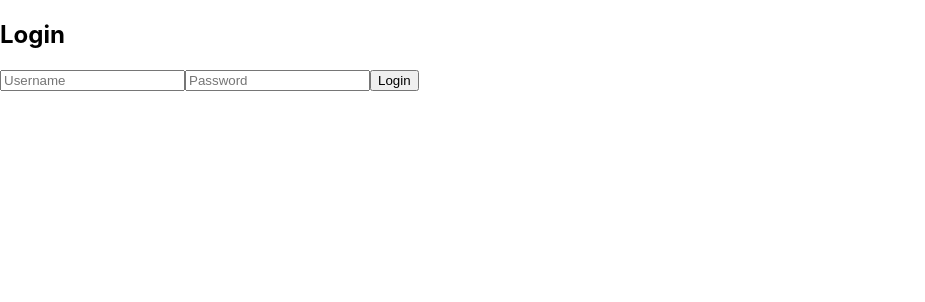
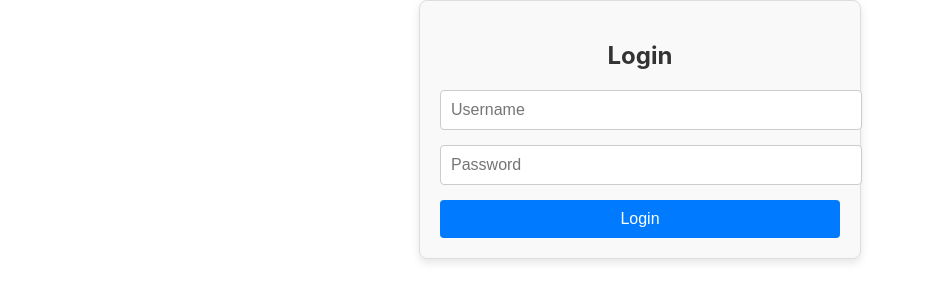
Before and after one commit to harrygao56/PicAIsso, a React (Create React App) app in the folder client/: page /login in a window 1280 px wide. Shown: the top 302 px of the page, without its empty margins (0-925 px from the left). Built offline with nearby package versions, Linux system fonts and the light colour scheme.

Commit message:
hook added

```diff
--- /dev/null
+++ b/client/src/Hooks/useMessages.js
@@ -0,0 +1,76 @@
+import { useState, useEffect } from 'react';
+import axios from 'axios';
+
+// Custom Hook
+const useMessages = () => {
+  const [people, setPeople] = useState([]);
+  const [messageMap, setMessageMap] = useState({});
+  const [loading, setLoading] = useState(true);
+  const [error, setError] = useState(null);
+
+  useEffect(() => {
+    const fetchMessages = async () => {
+      try {
+        // Get the token from localStorage
+        const token = localStorage.getItem('token');
+
+        if (!token) {
+          throw new Error('Token not found');
+        }
+
+        // Fetch the messages from the API with Bearer token authorization
+        const response = await axios.get('http://localhost:8000/messages', {
+          headers: {
+            Authorization: `Bearer ${token}`, // Use the token from local storage
+          }
+        });
+
+        const messages = response.data;
+
+        // Use a Map to track people you've messaged with
+        const messageMap = new Map();
+        const currentUser = localStorage.getItem('username');
+
+        messages.forEach((message) => {
+          const { sender, recipient } = message;
+          console.log(recipient);
+
+          // Determine the "other person" based on whether the current user is the sender or the recipient
+          const otherPerson = sender.username === currentUser ? recipient : sender;
+
+          // Initialize the list for the other person if not present
+          if (!messageMap.has(otherPerson.username)) {
+            messageMap.set(otherPerson.username, []);
+          }
+
+          // Add the message to the list for the other person
+          messageMap.get(otherPerson.username).push(message);
+        });
+        console.log(messageMap);
+
+        // Sort people by the timestamp of their most recent message
+        const sortedPeople = [...messageMap.entries()]
+          .sort((a, b) => {
+            const latestMessageA = a[1][a[1].length - 1].timestamp;
+            const latestMessageB = b[1][b[1].length - 1].timestamp;
+            return new Date(latestMessageB) - new Date(latestMessageA);
+          })
+          .map(entry => entry[0]);  // Extract just the usernames after sorting
+          console.log(sortedPeople);
+        // Convert the Map to an object to use in state
+        setPeople(sortedPeople);
+        setMessageMap(Object.fromEntries(messageMap));  // Convert Map to a plain object
+        setLoading(false);
+      } catch (err) {
+        setError(err.message || 'Failed to fetch messages');
+        setLoading(false);
+      }
+    };
+
+    fetchMessages();
+  }, []);
+
+  return { people, messageMap, loading, error };
+};
+
+export default useMessages;
--- a/client/src/components/Login.js
+++ b/client/src/components/Login.js
@@ -5,10 +5,12 @@ import { useNavigate } from 'react-router-dom';
 function Login({ setIsAuthenticated }) {
   const [username, setUsername] = useState('');
   const [password, setPassword] = useState('');
+  const [errorMessage, setErrorMessage] = useState('');
   const history = useNavigate();
 
   const handleSubmit = async (e) => {
     e.preventDefault();
+    setErrorMessage('');
     try {
       const formData = new URLSearchParams();
       formData.append('username', username);
@@ -18,32 +20,86 @@ function Login({ setIsAuthenticated }) {
         headers: { 'Content-Type': 'application/x-www-form-urlencoded' }
       });
       localStorage.setItem('token', response.data.access_token);
+      localStorage.setItem('username', username);
       setIsAuthenticated(true);
       history('/messages');
     } catch (error) {
       console.error('Login failed:', error.response?.data?.detail || error.message);
-      // You might want to set an error state here to display to the user
+      setErrorMessage(error.response?.data?.detail || 'Login failed. Please try again.');
+    }
+  };
+
+  // Inline CSS styles
+  const styles = {
+    container: {
+      maxWidth: '400px',
+      margin: '0 auto',
+      padding: '20px',
+      border: '1px solid #ddd',
+      borderRadius: '8px',
+      boxShadow: '0px 4px 8px rgba(0, 0, 0, 0.1)',
+      backgroundColor: '#f9f9f9',
+      textAlign: 'center'
+    },
+    heading: {
+      marginBottom: '20px',
+      color: '#333'
+    },
+    form: {
+      display: 'flex',
+      flexDirection: 'column',
+      gap: '15px'
+    },
+    input: {
+      padding: '10px',
+      fontSize: '16px',
+      border: '1px solid #ccc',
+      borderRadius: '4px',
+      width: '100%'
+    },
+    button: {
+      padding: '10px 20px',
+      fontSize: '16px',
+      color: '#fff',
+      backgroundColor: '#007bff',
+      border: 'none',
+      borderRadius: '4px',
+      cursor: 'pointer'
+    },
+    buttonHover: {
+      backgroundColor: '#0056b3'
+    },
+    errorMessage: {
+      marginTop: '15px',
+      color: '#e74c3c',
+      fontWeight: 'bold'
     }
   };
 
   return (
-    <div>
-      <h2>Login</h2>
-      <form onSubmit={handleSubmit}>
+    <div style={styles.container}>
+      <h2 style={styles.heading}>Login</h2>
+      <form onSubmit={handleSubmit} style={styles.form}>
         <input
           type="text"
           placeholder="Username"
           value={username}
           onChange={(e) => setUsername(e.target.value)}
+          style={styles.input}
         />
         <input
           type="password"
           placeholder="Password"
           value={password}
           onChange={(e) => setPassword(e.target.value)}
+          style={styles.input}
         />
-        <button type="submit">Login</button>
+        <button type="submit" style={styles.button}>
+          Login
+        </button>
       </form>
+
+      {errorMessage && <p style={styles.errorMessage}>{errorMessage}</p>}
     </div>
   );
 }
--- a/client/src/components/MessageList.js
+++ b/client/src/components/MessageList.js
@@ -1,38 +1,45 @@
-import React, { useState, useEffect } from 'react';
-import axios from 'axios';
+import React, { useState } from 'react';
 import { Link } from 'react-router-dom';
+import useMessages from '../Hooks/useMessages'; // Adjust path as needed
+import SideBar from './SideBar';
+import MessagesBox from './MessagesBox';
 
 function MessageList() {
-  const [messages, setMessages] = useState([]);
+  const { people, messageMap, loading, error } = useMessages();
+  const [selectedPerson, setSelectedPerson] = useState(null);
+  const currentUser = 'your-username';  // Replace with your actual username or authentication logic
 
-  useEffect(() => {
-    const fetchMessages = async () => {
-      try {
-        const response = await axios.get('http://localhost:8000/messages', {
-          headers: { Authorization: `Bearer ${localStorage.getItem('token')}` }
-        });
-        setMessages(response.data);
-      } catch (error) {
-        console.error('Failed to fetch messages:', error);
-      }
-    };
+  if (loading) return <div>Loading...</div>;
+  if (error) return <div>{error}</div>;
 
-    fetchMessages();
-  }, []);
+  const handleSelectPerson = (person) => {
+    setSelectedPerson(person);
+  };
 
   return (
-    <div>
-      <h2>Messages</h2>
-      <Link to="/compose">Compose New Message</Link>
-      <ul>
-        {messages.map((message) => (
-          <li key={message.id}>
-            <strong>From: {message.sender.username}</strong>
-            <p>{message.content}</p>
-            <small>{new Date(message.timestamp).toLocaleString()}</small>
-          </li>
-        ))}
-      </ul>
+    <div className="message-container" style={{ display: 'flex' }}>
+      {/* Sidebar with list of people */}
+      <SideBar
+        people={people}
+        onSelectPerson={handleSelectPerson}
+        selectedPerson={selectedPerson}
+      />
+
+      {/* Main message area */}
+      <div style={{ flex: 1, padding: '20px' }}>
+        <h2>Messages</h2>
+        <Link to="/compose">Compose New Message</Link>
+
+        {/* Show conversation if a person is selected */}
+        {selectedPerson ? (
+          <MessagesBox
+            messages={messageMap[selectedPerson] || []}
+            currentUser={currentUser}
+          />
+        ) : (
+          <div>Select a person to view the conversation.</div>
+        )}
+      </div>
     </div>
   );
 }
--- /dev/null
+++ b/client/src/components/MessageSelect.js
@@ -0,0 +1,25 @@
+import React from 'react';
+
+function MessageSelect({ personName, onSelectPerson, selectedPerson }) {
+  return (
+    <div
+      onClick={() => onSelectPerson(personName)}
+      style={{
+        fontWeight: personName === selectedPerson ? 'bold' : 'normal',
+        cursor: 'pointer',
+        width: '100%',  // Takes full width of the parent flexbox container
+        height: '100px',  // Fixed height of 200px
+        display: 'flex',
+        alignItems: 'center',  // Vertically center the text
+        justifyContent: 'center',  // Horizontally center the text
+        backgroundColor: personName === selectedPerson ? '#e0e0e0' : '#f9f9f9', // Optional background change on selection
+        border: '1px solid #ccc',  // Optional border for visual separation
+        boxSizing: 'border-box'  // Ensure padding and border are included in the width/height
+      }}
+    >
+      {personName}
+    </div>
+  );
+}
+
+export default MessageSelect;
--- /dev/null
+++ b/client/src/components/MessagesBox.js
@@ -0,0 +1,36 @@
+import React from 'react';
+
+function MessagesBox({ messages, currentUser }) {
+  return (
+    <div className="messages-box">
+      <h4>Conversation History</h4>
+      <ul>
+        {messages.map((message) => (
+          <li
+            key={message.id}
+            style={{
+              display: 'flex',
+              justifyContent: message.sender.username === currentUser ? 'flex-end' : 'flex-start'
+            }}
+          >
+            <div
+              style={{
+                backgroundColor: message.sender.username === currentUser ? '#e1ffc7' : '#f1f1f1',
+                padding: '10px',
+                borderRadius: '10px',
+                maxWidth: '60%',
+                margin: '5px'
+              }}
+            >
+              <strong>{message.sender.username}:</strong>
+              <p>{message.content}</p>
+              <small>{new Date(message.timestamp).toLocaleString()}</small>
+            </div>
+          </li>
+        ))}
+      </ul>
+    </div>
+  );
+}
+
+export default MessagesBox;
--- /dev/null
+++ b/client/src/components/SideBar.js
@@ -0,0 +1,22 @@
+import React from 'react';
+import MessageSelect from './MessageSelect'; // Make sure the path is correct
+
+function SideBar({ people, onSelectPerson, selectedPerson }) {
+  return (
+    <div className="sidebar">
+      <h3>People You've Messaged With</h3>
+      <ul>
+        {people.map((person) => (
+          <MessageSelect
+            key={person}
+            personName={person}
+            onSelectPerson={onSelectPerson}
+            selectedPerson={selectedPerson}
+          />
+        ))}
+      </ul>
+    </div>
+  );
+}
+
+export default SideBar;
```
